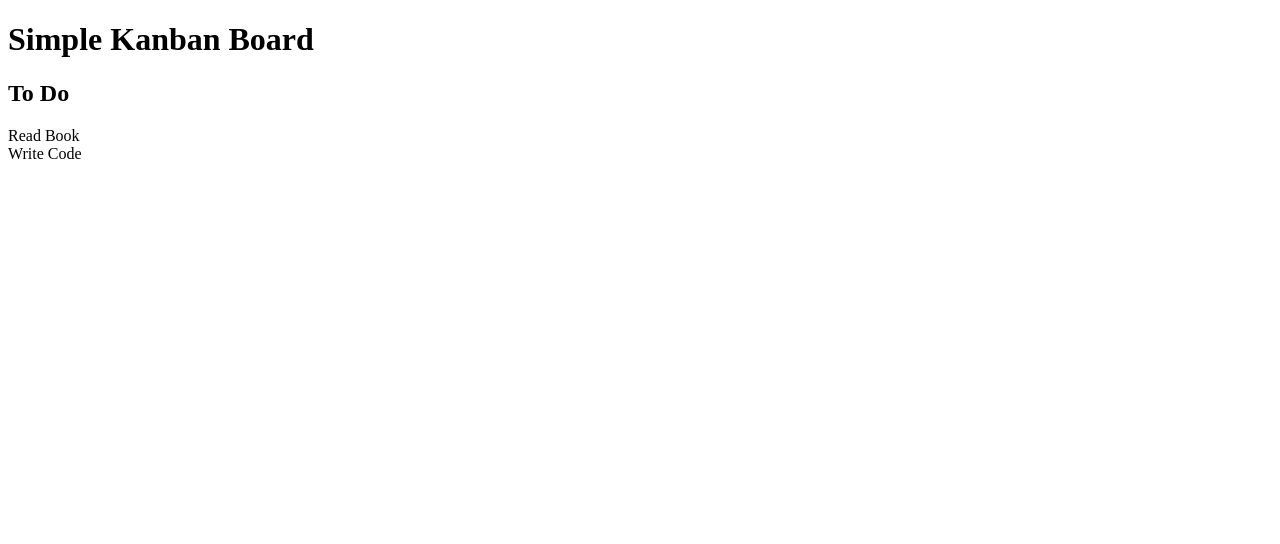
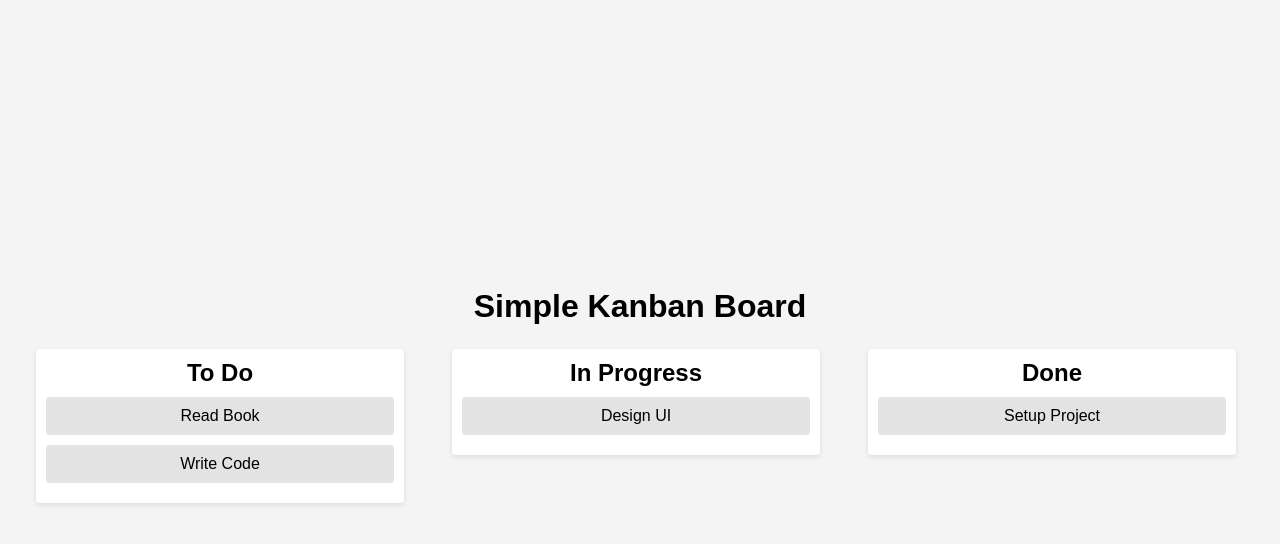
Before and after one commit to BurcuML/Drag---Drop-Board, a plain HTML site: page index.html in a window 1280 px wide. Drawn offline with Linux system fonts and the light colour scheme.

Commit message:
Add HTML structure and CSS styles for Kanban board layout

```diff
--- a/index.html
+++ b/index.html
@@ -11,11 +11,24 @@
         <h1>Simple Kanban Board</h1>
         <div class="board">
             <div class="list" id="list1">
+                <!--TO DO List-->
                 <h2>To Do</h2>
                 <div class="card" draggable="true" id="card1">Read Book</div>
                 <div class="card" draggable="true" id="card2">Write Code</div>
             </div>
+
+            <!--Progress List-->
+            <div class="list" id="list2">
+                <h2>In Progress</h2>
+                <div class="card" draggable="true" id="card3">Design UI</div>
         </div>
+
+            <!--Done List-->
+            <div class="list" id="list3">
+                <h2>Done</h2>
+                <div class="card" draggable="true" id="card4">Setup Project</div>
+            </div>
     </div>
+    <script src="script.js"></script>
 </body>
 </html>
--- a/style.css
+++ b/style.css
@@ -0,0 +1,56 @@
+:root{
+    --background-color1: #D8BD8A;
+    --background-color2: #AA5042;
+    --background-color3: #753742;
+}
+
+
+* {
+    margin: 0;
+    padding: 0;
+    box-sizing: border-box;
+    font-family: Arial, sans-serif;
+}
+
+body {
+    background-color: #f4f4f4;
+    padding: 20px;
+    display: flex;
+    justify-content: center;
+    align-items: center;
+    min-height: 100vh;
+}
+
+.container {
+    text-align: center;
+    width: 100%;
+    padding: 1rem;
+}
+h1{
+    margin-bottom: 1.5rem;
+}
+
+.board {
+    display: flex;
+    justify-content: space-around;
+    gap: 3rem;
+    padding-bottom: 10px;
+    align-items: flex-start;
+    width: 100%;
+    max-width: 1200px;
+}
+.list {
+    background: #fff;
+    padding: 10px;
+    border-radius: 4px;
+    min-width: 200px;
+    box-shadow: 0 2px 5px rgba(0, 0, 0, 0.1);
+    flex: 1;
+}
+.card {
+    background: #e3e3e3;
+    margin: 10px 0;
+    padding: 10px;
+    border-radius: 4px;
+    cursor: grab;
+}
```
